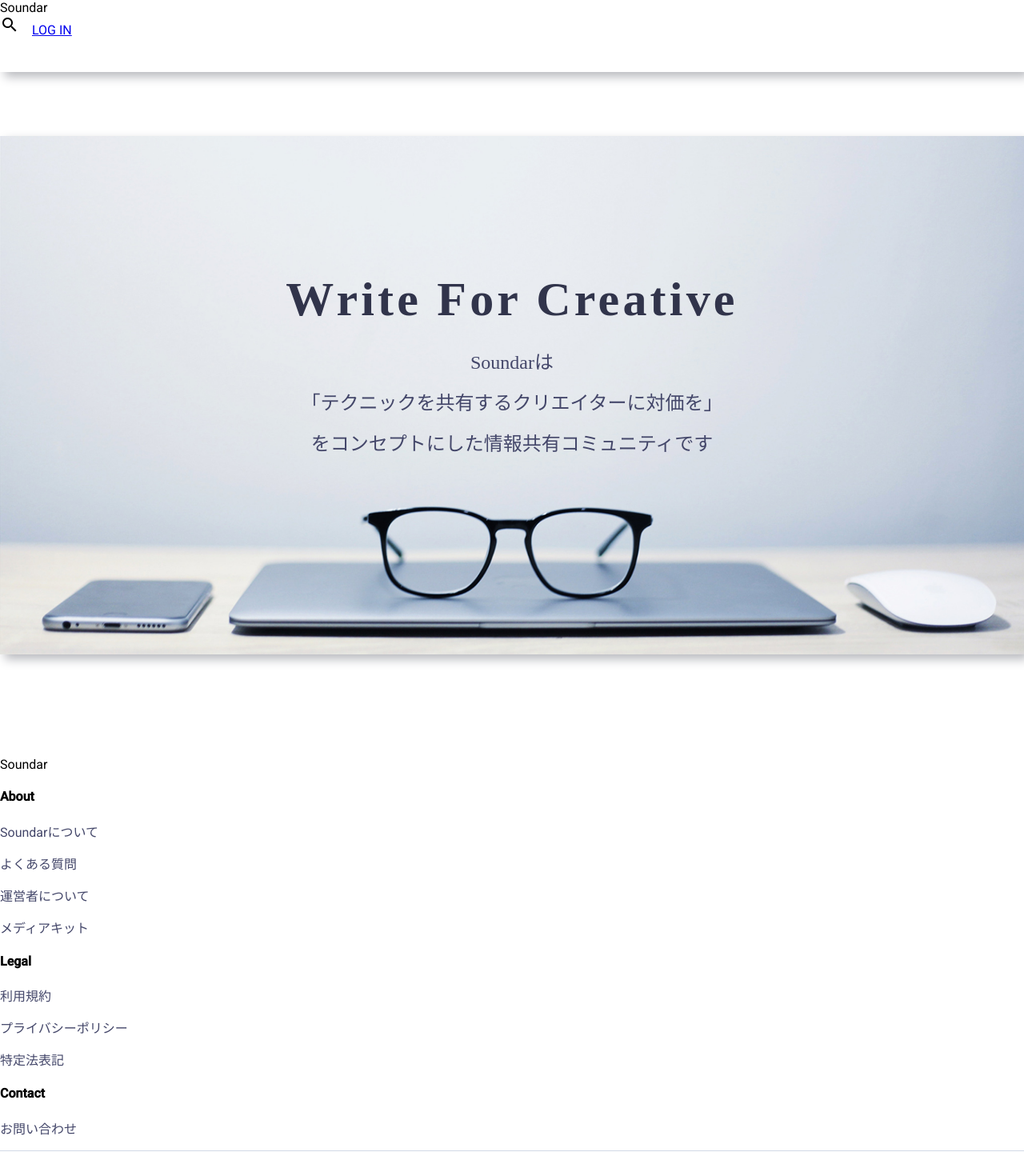
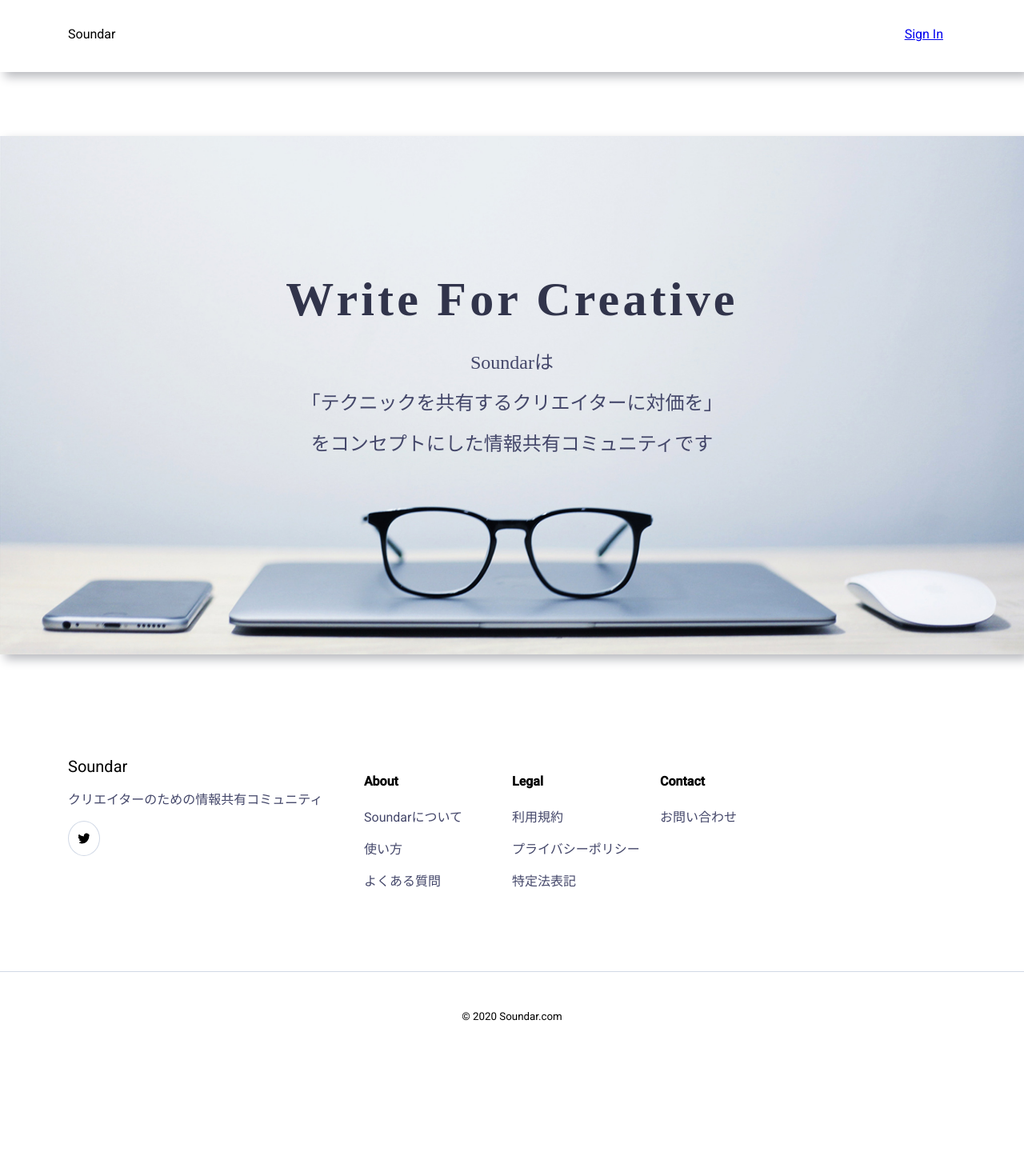
Before and after one commit to camp-team/Soundar, an Angular app: page / in a window 1280 px wide. Shown: the top 1470 px of the page at 80% size. After the commit the page ends 1326 px from the top, so only its background shows below. Built offline with nearby package versions, Linux system fonts and the light colour scheme.

Commit message:
コンフリクトの解消 #161

```diff
--- a/src/app/app.component.html
+++ b/src/app/app.component.html
@@ -1,35 +1,38 @@
 <header>
-  Soundar
-  <div class="navigation-wrap">
-    <mat-icon aria-hidden="true" aria-label="Example home icon"
-      >search</mat-icon
-    >
-
-    <a href="#" class="button">LOG IN</a>
+  <div class="navigation">
+    Soundar
+    <a href="#" class="button">Sign In</a>
   </div>
 </header>
+
 <router-outlet></router-outlet>
 
-<footer>
-  <div class="footer-grid">
-    <div class="footer-column">Soundar</div>
-    <div>
-      <h4 class="footer-column__title">About</h4>
-      <p>Soundarについて</p>
-      <p>よくある質問</p>
-      <p>運営者について</p>
-      <p>メディアキット</p>
+<!-- Footerカラム -->
+<div class="footer">
+  <div class="container">
+    <div class="logo-column">
+      <div>Soundar</div>
+      <p>クリエイターのための情報共有コミュニティ</p>
+      <img class="small-social button" src="assets/images/twitter.svg" alt="" />
     </div>
     <div>
-      <h4 class="footer-column__title">Legal</h4>
+      <h4 class="footer-column-title">About</h4>
+      <p>Soundarについて</p>
+      <p>使い方</p>
+      <p>よくある質問</p>
+    </div>
+    <div>
+      <h4 class="footer-column-title">Legal</h4>
       <p>利用規約</p>
       <p>プライバシーポリシー</p>
       <p>特定法表記</p>
     </div>
-    <div>
-      <h4 class="footer-column__title">Contact</h4>
+    <div class="contact-column">
+      <h4 class="footer-column-title">Contact</h4>
       <p>お問い合わせ</p>
     </div>
   </div>
-  <small>&copy; 2020 Soundar.com</small>
-</footer>
+</div>
+
+<!-- コピーライト -->
+<small>&copy; 2020 Soundar.com</small>
```
